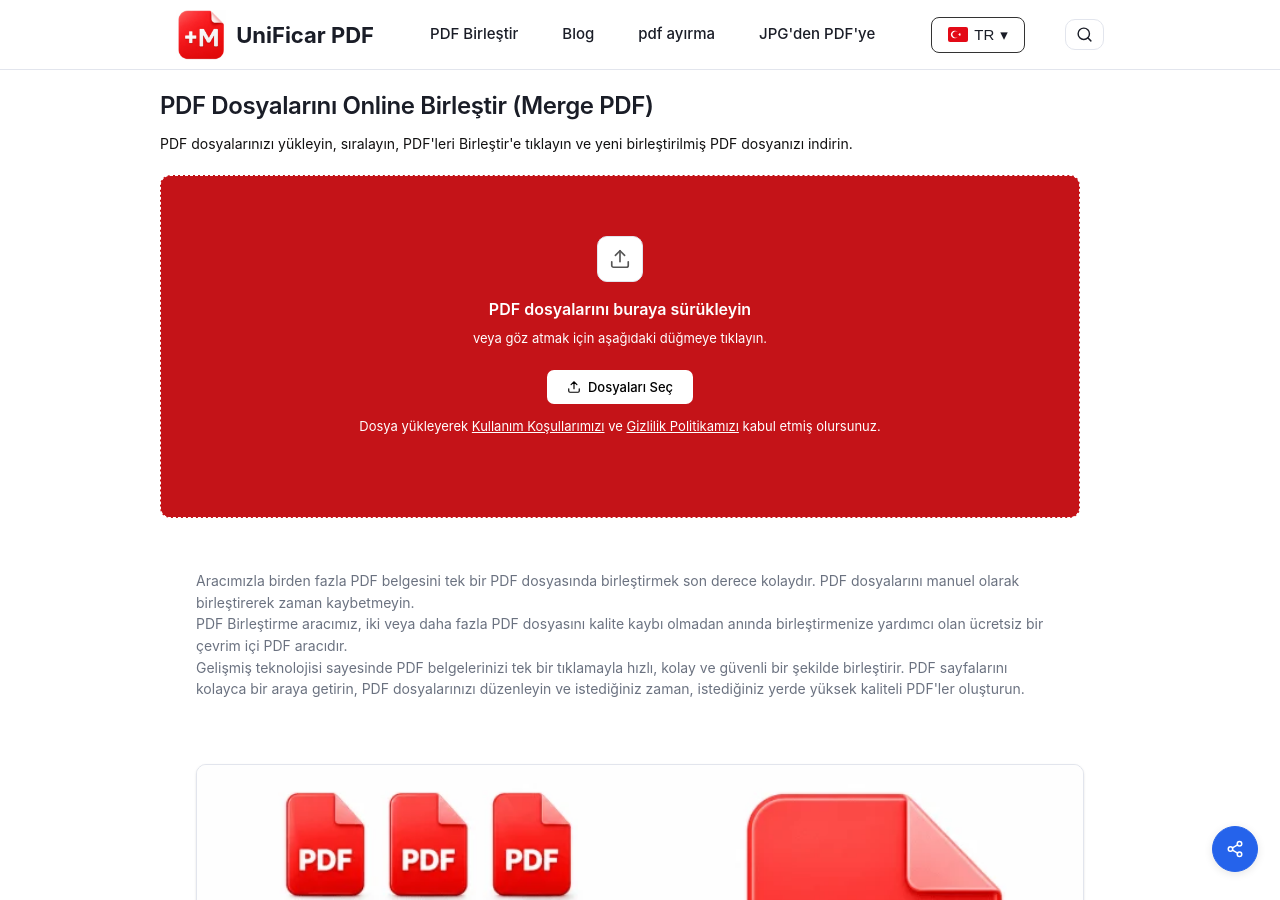
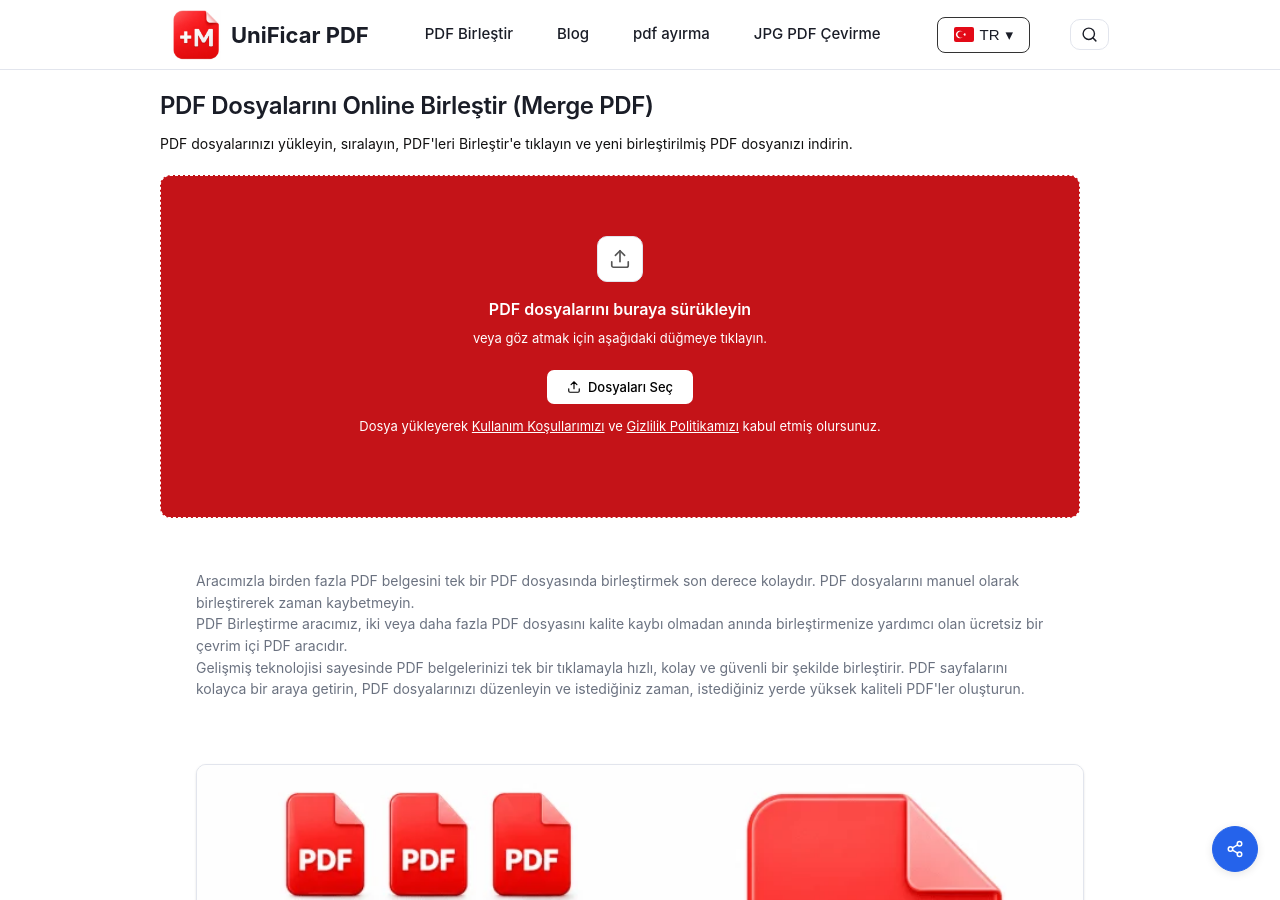
Before and after one commit to rforrupesh/jekyllmultilingual, a Jekyll site: the page built from tr/index.md, in a window 1280 px wide and 900 px high. Built offline with Jekyll 4.4.1, drawn with Linux system fonts in a browser that asks for light colours.

Commit message:
Update translation for JPG to PDF conversion

```diff
--- a/_data/translations.yml
+++ b/_data/translations.yml
@@ -224,7 +224,7 @@ tr:
     blog: "Blog"
     about: "Hakkımızda"
     splitpdf: "pdf ayırma"
-    jpgapdf: "JPG'den PDF'ye"
+    jpgapdf: "JPG PDF Çevirme"
   blog:
     title: "Blog"
     read_more: "Devamını Oku"
```
